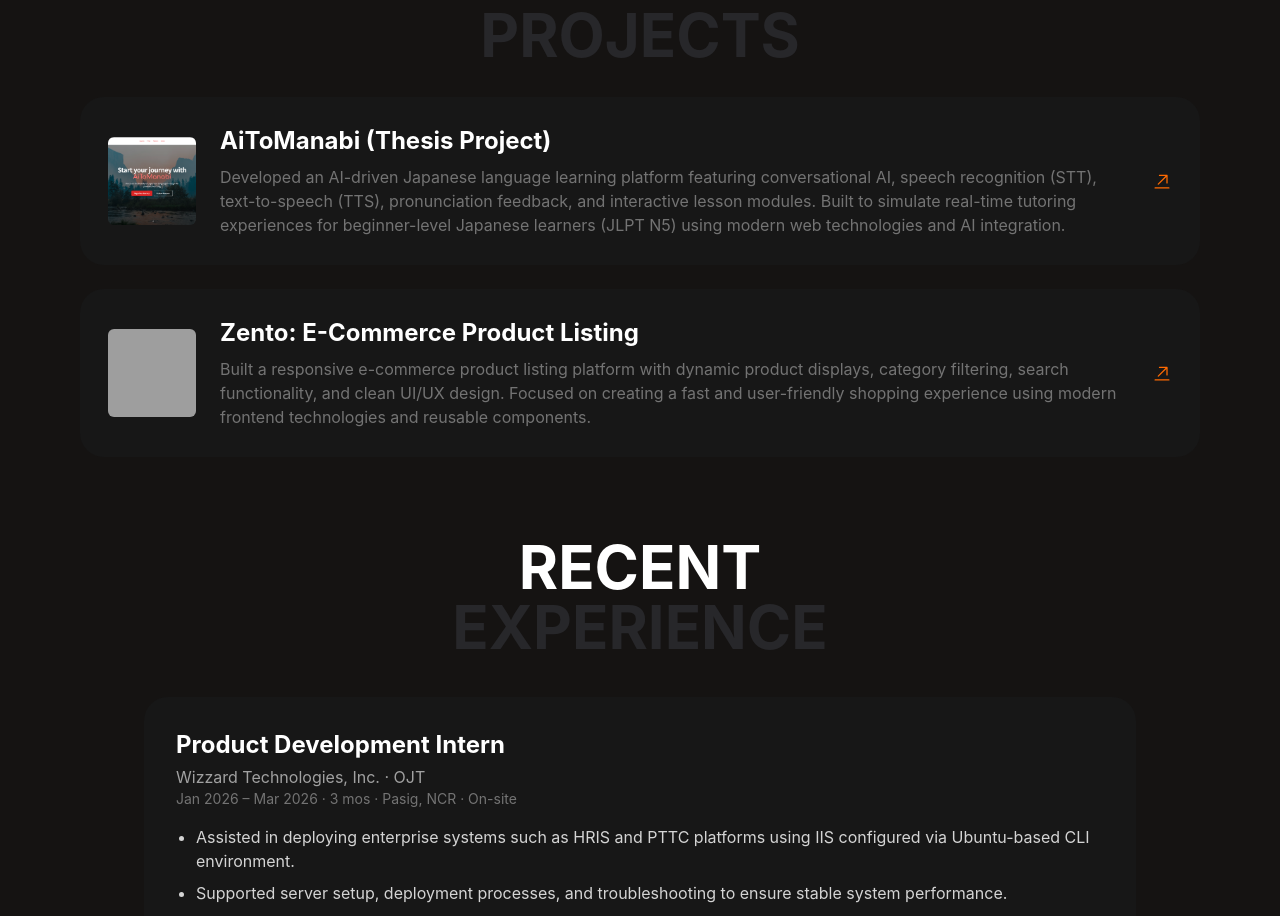
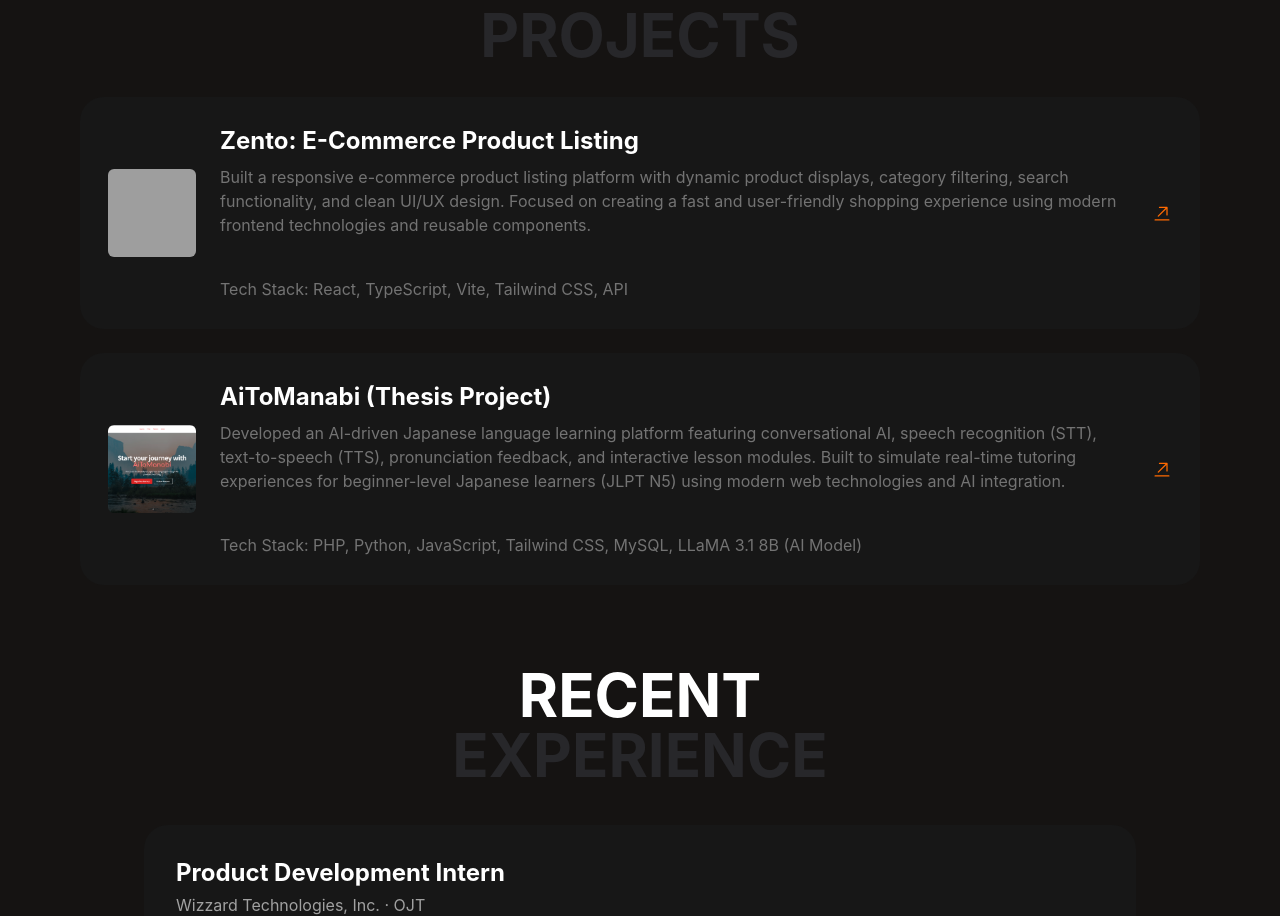
Before and after one commit to MarkVallesAgbayani/Portfolio_Agbayani, a React (Vite) app in the folder portfolio-website/: page / in a window 1280 px wide. Shown: the part 1087-2003 px from the top of the page. Built offline with nearby package versions, Linux system fonts and the light colour scheme; grey boxes are pictures that could not be loaded.

Commit message:
Make the projects more detailed

```diff
--- a/portfolio-website/src/pages/Projects.tsx
+++ b/portfolio-website/src/pages/Projects.tsx
@@ -9,23 +9,27 @@ function Projects() {
     description: string;
     image: string;
     link: string;
+    stack: string;
   };
   const projects: ProjectType[] = [
     {
       id: 1,
+      title: "Zento: E-Commerce Product Listing",
+      description:
+        "Built a responsive e-commerce product listing platform with dynamic product displays, category filtering, search functionality, and clean UI/UX design. Focused on creating a fast and user-friendly shopping experience using modern frontend technologies and reusable components.",
+      image: Zento,
+      link: "https://zento-ecommerce.markagbayanipersonal19.workers.dev/",
+      stack: "React, TypeScript, Vite, Tailwind CSS, API",
+    },
+    {
+      id: 2,
       title: "AiToManabi (Thesis Project)",
       description:
         "Developed an AI-driven Japanese language learning platform featuring conversational AI, speech recognition (STT), text-to-speech (TTS), pronunciation feedback, and interactive lesson modules. Built to simulate real-time tutoring experiences for beginner-level Japanese learners (JLPT N5) using modern web technologies and AI integration.",
       image: AitoManabiImage,
       link: "https://aitomanabi.com/",
-    },
-    {
-      id: 2,
-      title: "Zento: E-Commerce Product Listing",
-      description:
-        "Built a responsive e-commerce product listing platform with dynamic product displays, category filtering, search functionality, and clean UI/UX design. Focused on creating a fast and user-friendly shopping experience using modern frontend technologies and reusable components.",
-      image: Zento,
-      link: "https://zento-ecommerce.markagbayanipersonal19.workers.dev/",
+      stack:
+        "PHP, Python, JavaScript, Tailwind CSS,  MySQL, LLaMA 3.1 8B (AI Model)",
     },
   ];
   return (
@@ -56,6 +60,10 @@ function Projects() {
               <p className="text-sm text-neutral-500 sm:text-base">
                 {project.description}
               </p>
+
+              <p className="text-sm text-neutral-500 sm:text-base mt-10">
+                Tech Stack: {project.stack}
+              </p>
             </div>
 
             <a
```
